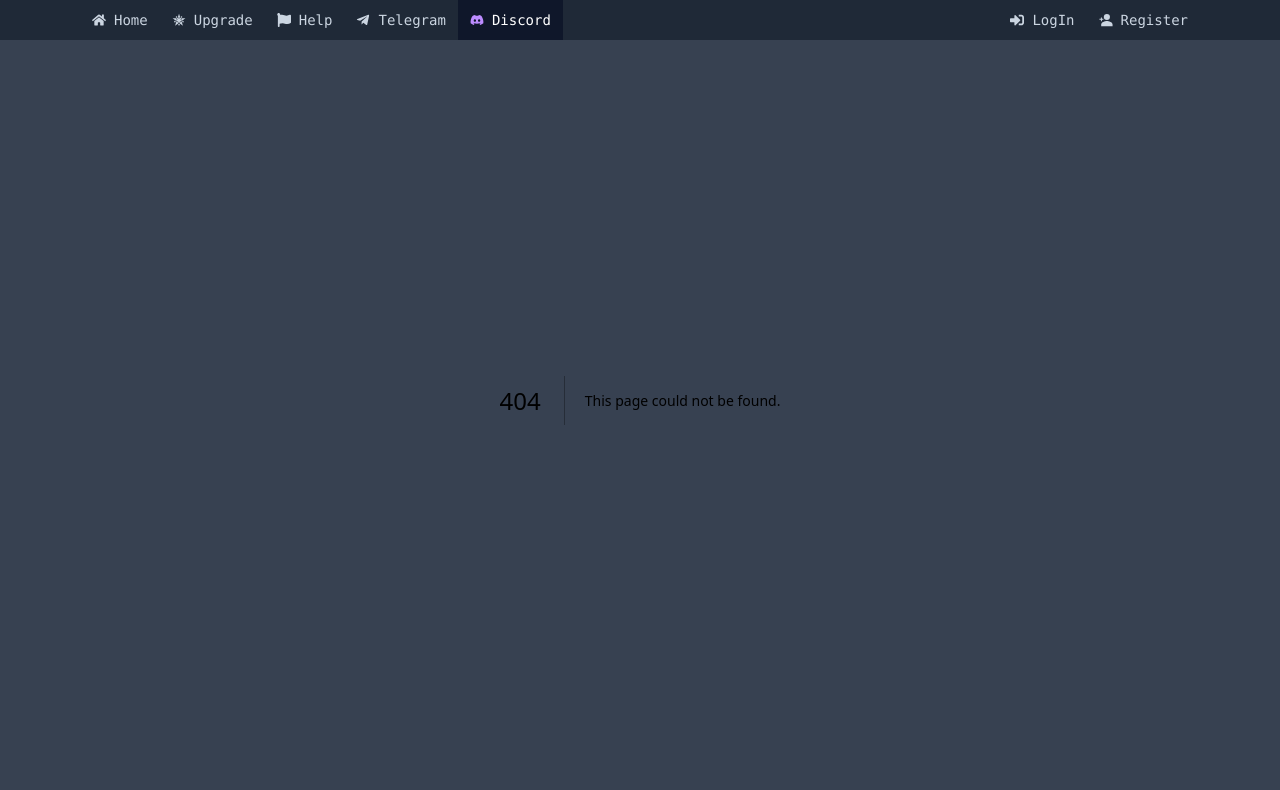
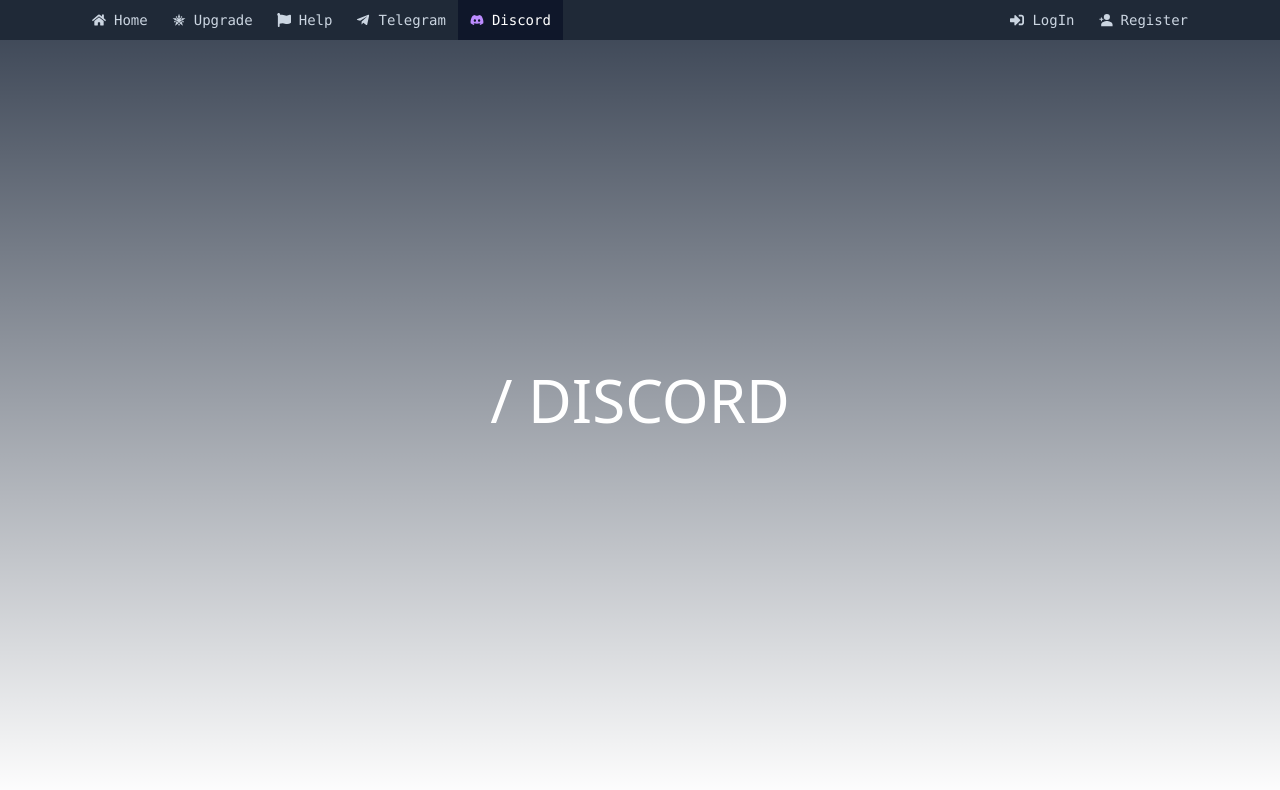
Before and after one commit to falcon71181/fxx_forum, a Next.js app: page /discord in a window 1280 px wide. Before the commit this address had no page. Shown: the top 790 px of the page. Built offline with nearby package versions, Linux system fonts and the light colour scheme.

Commit message:
Dummy Pages

```diff
--- /dev/null
+++ b/src/app/discord/page.tsx
@@ -0,0 +1,9 @@
+const Discord = () => {
+  return (
+    <main className="flex min-h-screen min-w-screen justify-center items-center text-6xl text-white">
+      / DISCORD
+    </main>
+  );
+};
+
+export default Discord;
--- /dev/null
+++ b/src/app/help/page.tsx
@@ -0,0 +1,9 @@
+const Help = () => {
+  return (
+    <main className="flex min-h-screen min-w-screen justify-center items-center text-6xl text-white">
+      / HELP
+    </main>
+  );
+};
+
+export default Help;
--- /dev/null
+++ b/src/app/telegram/page.tsx
@@ -0,0 +1,9 @@
+const Telegram = () => {
+  return (
+    <main className="flex min-h-screen min-w-screen justify-center items-center text-6xl text-white">
+      / TELEGRAM
+    </main>
+  );
+};
+
+export default Telegram;
--- /dev/null
+++ b/src/app/upgrade/page.tsx
@@ -0,0 +1,9 @@
+const Upgrade = () => {
+  return (
+    <main className="flex min-h-screen min-w-screen justify-center items-center text-6xl text-white">
+      / UPGRADE
+    </main>
+  );
+};
+
+export default Upgrade;
```
